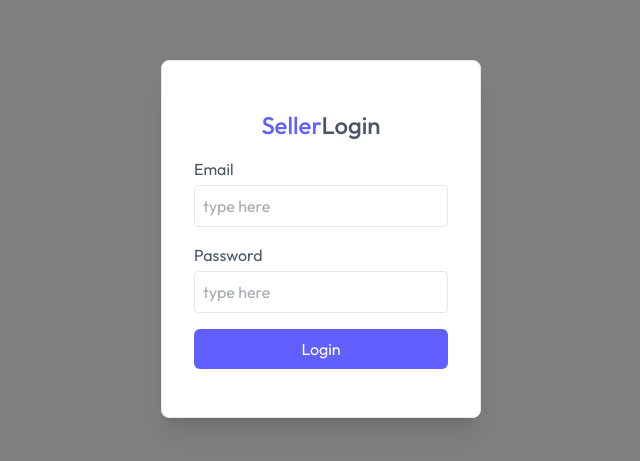
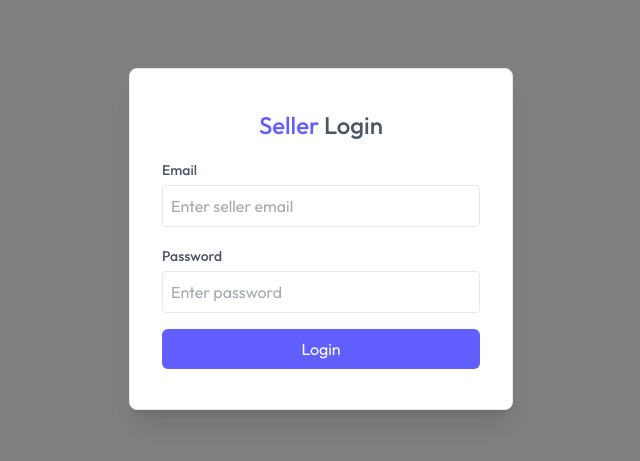
Before and after one commit to arpitmandilwar/grocery-apo, a React (Vite) app in the folder client/: page /seller in a window 1280 px wide. Shown: the part 161-622 px from the top of the page, without its empty margins (319-959 px from the left). Built offline with nearby package versions, Linux system fonts and the light colour scheme; no server answers.

Commit message:
Improve seller login and error handling

```diff
--- a/client/src/components/seller/SellerLogin.jsx
+++ b/client/src/components/seller/SellerLogin.jsx
@@ -1,72 +1,113 @@
+
+import React, { useState, useEffect } from "react";
 import toast from "react-hot-toast";
 import { useAppContext } from "../../context/AppContext";
-import React, { useState, useEffect } from "react";
+
 const SellerLogin = () => {
   const { isSeller, setIsSeller, navigate, axios } = useAppContext();
+
   const [email, setEmail] = useState("");
   const [password, setPassword] = useState("");
+  const [loading, setLoading] = useState(false);
+
   useEffect(() => {
     if (isSeller) {
       navigate("/seller");
     }
   }, [isSeller, navigate]);
+
   const handleSubmit = async (e) => {
+    e.preventDefault();
+
+    if (loading) return;
+
     try {
-      e.preventDefault();
-      const { data } = await axios.post("/api/seller/login", {
-        email,
-        password,
-      });
+      setLoading(true);
+
+      const { data } = await axios.post(
+        "/api/seller/login",
+        { email: email.trim(), password },
+        { withCredentials: true }
+      );
+
       if (data.success) {
         setIsSeller(true);
+        setPassword("");
+        toast.success(data.message || "Seller login successful!");
         navigate("/seller");
       } else {
-        toast.error(data.message);
+        toast.error(data.message || "Login failed.");
       }
     } catch (error) {
-      toast.error(error.message);
+      console.error(
+        "Seller login error:",
+        error.response?.status,
+        error.response?.data
+      );
+
+      toast.error(
+        error.response?.data?.message ||
+          "Unable to log in. Please check your credentials and try again."
+      );
+    } finally {
+      setLoading(false);
     }
   };
+
+  if (isSeller) return null;
+
   return (
-    !isSeller && (
-      <div className="fixed top-0 left-0 bottom-0 right-0 z-30 flex items-center justify-center  bg-black/50 text-gray-600">
+    <div className="fixed inset-0 z-[100] flex items-center justify-center bg-black/50 px-4 text-gray-600">
       <form
         onSubmit={handleSubmit}
-          className="flex flex-col gap-4 m-auto items-start p-8 py-12 w-80 sm:w-352px rounded-lg shadow-xl border border-gray-200 bg-white"
+        className="m-auto flex w-full max-w-sm flex-col items-start gap-4 rounded-lg border border-gray-200 bg-white p-8 py-10 shadow-xl"
       >
-          <p className="text-2xl font-medium m-auto">
-            <span className="text-indigo-500">Seller</span>
-            Login
+        <p className="m-auto text-2xl font-medium">
+          <span className="text-indigo-500">Seller</span> Login
         </p>
 
-          <div className="w-full ">
-            <p>Email</p>
+        <div className="w-full">
+          <label htmlFor="seller-email" className="text-sm font-medium">
+            Email
+          </label>
           <input
+            id="seller-email"
             onChange={(e) => setEmail(e.target.value)}
             value={email}
-              placeholder="type here"
-              className="border border-gray-200 rounded w-full p-2 mt-1 outline-indigo-500"
+            placeholder="Enter seller email"
+            className="mt-1 w-full rounded border border-gray-200 p-2 outline-indigo-500"
             type="email"
+            autoComplete="username"
             required
           />
         </div>
-          <div className="w-full ">
-            <p>Password</p>
+
+        <div className="w-full">
+          <label htmlFor="seller-password" className="text-sm font-medium">
+            Password
+          </label>
           <input
+            id="seller-password"
             onChange={(e) => setPassword(e.target.value)}
             value={password}
-              placeholder="type here"
-              className="border border-gray-200 rounded w-full p-2 mt-1 outline-indigo-500"
+            placeholder="Enter password"
+            className="mt-1 w-full rounded border border-gray-200 p-2 outline-indigo-500"
             type="password"
+            autoComplete="current-password"
             required
           />
         </div>
-          <button className="bg-indigo-500 hover:bg-indigo-600 transition-all text-white w-full py-2 rounded-md cursor-pointer">
-            Login
+
+        <button
+          type="submit"
+          disabled={loading}
+          className="w-full cursor-pointer rounded-md bg-indigo-500 py-2 text-white transition-all hover:bg-indigo-600 disabled:cursor-not-allowed disabled:opacity-60"
+        >
+          {loading ? "Logging in..." : "Login"}
         </button>
       </form>
     </div>
-    )
   );
 };
+
 export default SellerLogin;
```
Lines whose indentation alone changed are shown as unchanged.
